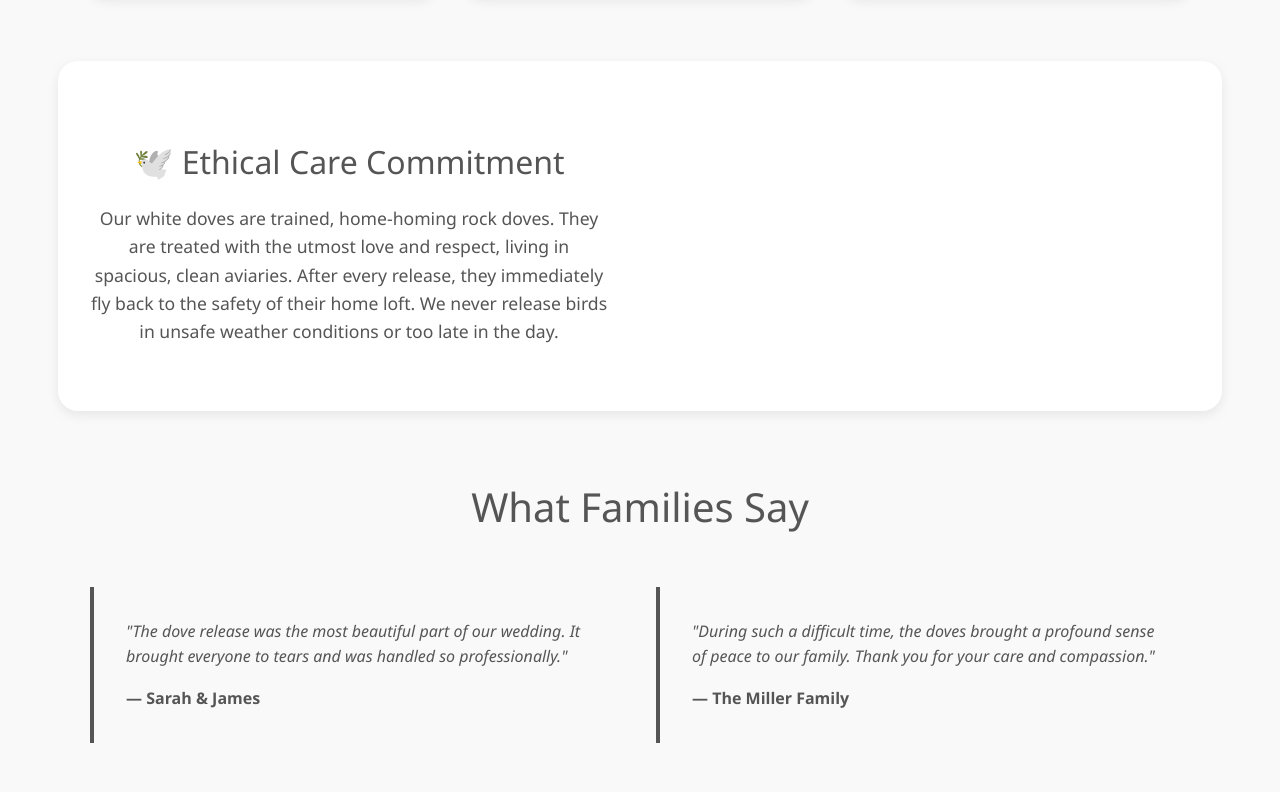
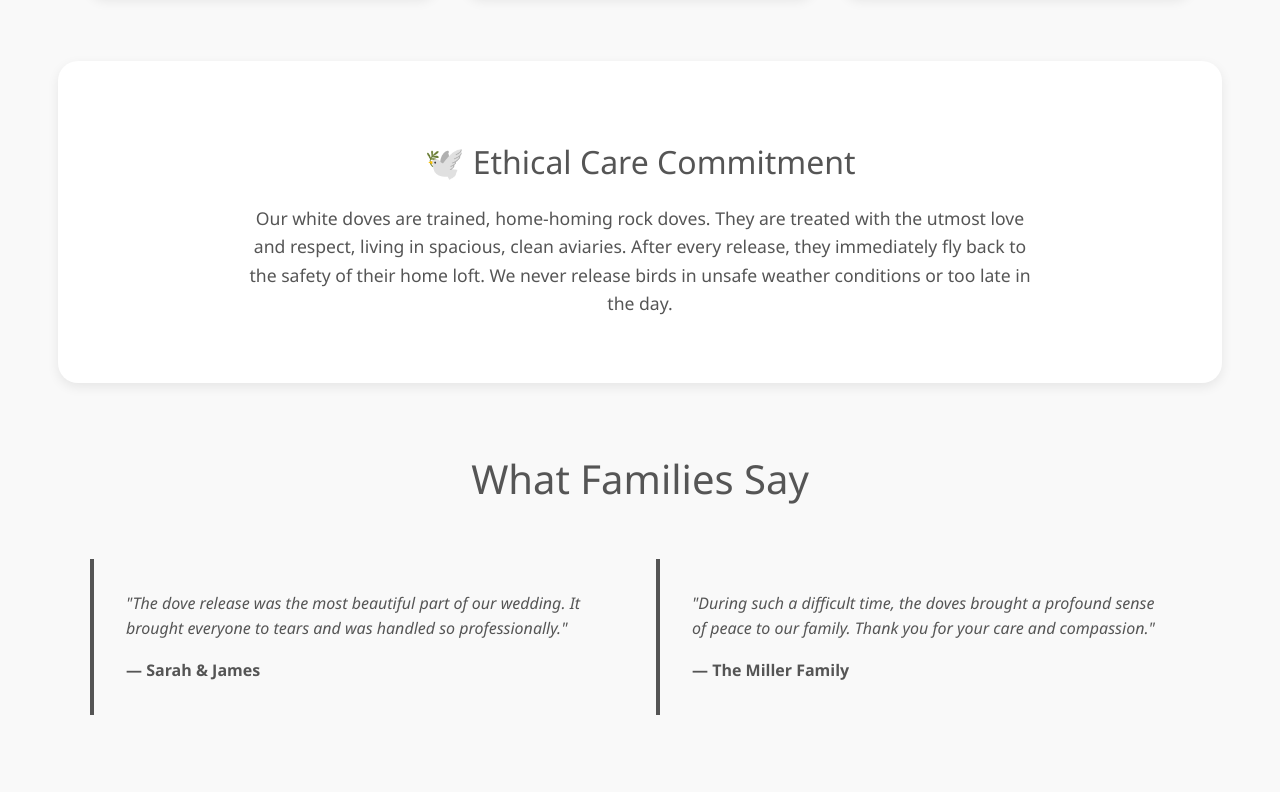
Before and after one commit to absoluteclaw310-arch/WingsOfPeace, a plain HTML site: page index.html in a window 1280 px wide. Shown: the part 2807-3599 px from the top of the page. Drawn offline with Linux system fonts and the light colour scheme.

Commit message:
Fix centering of Ethical Care section

```diff
--- a/index.html
+++ b/index.html
@@ -337,7 +337,7 @@
     </section>
 
     <!-- Phase 1: Ethical Care -->
-    <section class="section-content" style="background-color: white; padding: 3rem 2rem; border-radius: 20px; box-shadow: var(--shadow); margin-bottom: 4rem;">
+    <section class="section-content" style="display: block; background-color: white; padding: 3rem 2rem; border-radius: 20px; box-shadow: var(--shadow); margin-bottom: 4rem;">
         <div style="text-align: center; max-width: 800px; margin: 0 auto;">
             <h2 style="font-weight: 300; color: var(--primary-color); font-size: 2rem; margin-bottom: 1rem;">🕊️ Ethical Care Commitment</h2>
             <p style="color: #555; font-size: 1.1rem;">Our white doves are trained, home-homing rock doves. They are treated with the utmost love and respect, living in spacious, clean aviaries. After every release, they immediately fly back to the safety of their home loft. We never release birds in unsafe weather conditions or too late in the day.</p>
```
